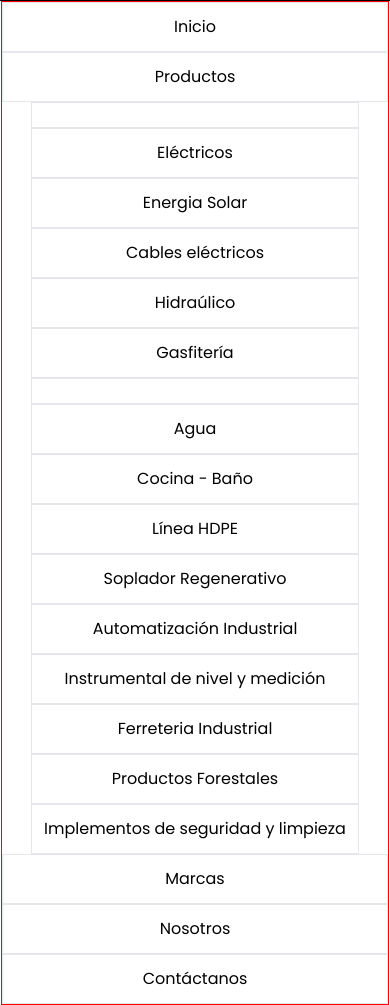
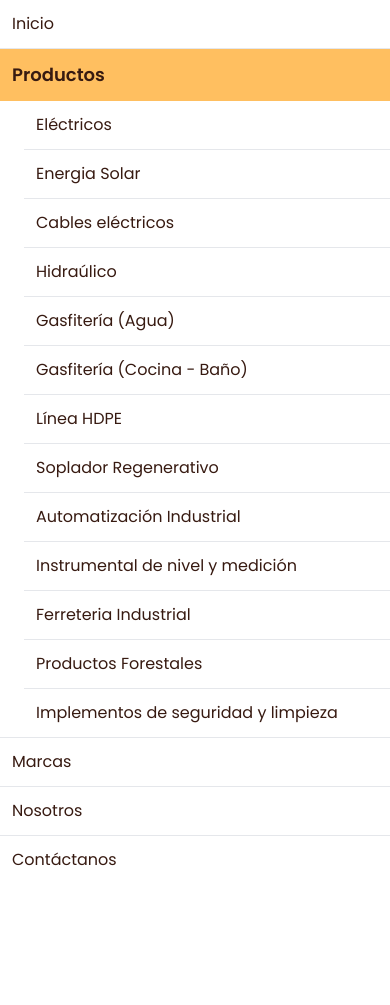
Before and after one commit to CTZDev/FEVID-S.A.C., an Astro site: page / in a window 390 px wide. Shown: the part 88-1093 px from the top of the page. After the commit the page ends 972 px from the top, so only its background shows below. Built offline with nearby package versions, Linux system fonts and the light colour scheme; Astro itself is replaced by a stand-in of ours.

Commit message:
Header and menu in mobile Done!

```diff
--- a/src/components/Header.astro
+++ b/src/components/Header.astro
@@ -1,16 +1,42 @@
 ---
-// interface Props {
-//   title: string;
-// }
+const links: Array<string> = [
+  "Inicio",
+  "Productos",
+  "Marcas",
+  "Nosotros",
+  "Contáctanos",
+];
 
-// const { title } = Astro.props;
+interface Product {
+  name: string;
+  children?: Product[];
+}
+
+const products: Product[] = [
+  { name: "Eléctricos" },
+  { name: "Energia Solar" },
+  { name: "Cables eléctricos" },
+  { name: "Hidraúlico" },
+  { name: "Gasfitería (Agua)" },
+  { name: "Gasfitería (Cocina - Baño)" },
+  { name: "Línea HDPE" },
+  { name: "Soplador Regenerativo" },
+  { name: "Automatización Industrial" },
+  { name: "Instrumental de nivel y medición" },
+  { name: "Ferreteria Industrial" },
+  { name: "Productos Forestales" },
+  { name: "Implementos de seguridad y limpieza" },
+];
+
+const CLASSLINK_DEFAULT =
+  "block p-3 cursor-pointer transition-all text-clr-dark hover:font-bold hover:scale-110 hover:bg-clr-shadow";
 ---
 
-<header class="header p-4 min-h-16 md:px-8 border border-black">
+<header class="header border-b p-4 min-h-16 md:px-8 flex justify-around">
   <nav class="navbar flex justify-between items-center gap-4">
     <a href="/" class="brand">
       <img
-        src="logo.png"
+        src="/logo.png"
         alt="Logo de FAVID S.A.C."
         width="250"
         class="block"
@@ -21,70 +47,41 @@
       <span class="bar"></span>
     </div>
 
-    <ul class="menu flex justify-center items-center flex-col">
-      <a href="/" class="menu-link p-3 border block w-full text-center">
-        Inicio
+    <ul class="menu flex justify-center items-center flex-col overflow-hidden">
+      {
+        links.map(link => (
+          <li class="menu-list border-b w-full">
+            {link !== "Productos" ? (
+              <a href="/" class={CLASSLINK_DEFAULT}>
+                {link}
               </a>
-      <a href="/" class="menu-link p-3 border block w-full text-center">
-        Productos
+            ) : (
+              <span
+                class={`${CLASSLINK_DEFAULT} bg-clr-shadow text-lg font-bold`}>
+                {link}
+              </span>
+            )}
+
+            {
+              /* This code is apply of products */
+              link === "Productos" && (
                 <ul class="submenu">
-          <a href="/" class="menu-link p-3 border block w-full text-center">
-            Eléctricos
+                  {products.map(product => (
+                    <li class="submenu-list border-b w-full ml-6">
+                      <a href="/" class={CLASSLINK_DEFAULT}>
+                        {product.name}
                       </a>
-          <a href="/" class="menu-link p-3 border block w-full text-center">
-            Energia Solar
-          </a>
-          <a href="/" class="menu-link p-3 border block w-full text-center">
-            Cables eléctricos
-          </a>
-          <a href="/" class="menu-link p-3 border block w-full text-center">
-            Hidraúlico
-          </a>
-          <a href="/" class="menu-link p-3 border block w-full text-center">
-            Gasfitería
-            <ul class="submenu">
-              <a href="/" class="menu-link p-3 border block w-full text-center">
-                Agua
-              </a>
-              <a href="/" class="menu-link p-3 border block w-full text-center">
-                Cocina - Baño
-              </a>
+                    </li>
+                  ))}
                 </ul>
-          </a>
-          <a href="/" class="menu-link p-3 border block w-full text-center">
-            Línea HDPE
-          </a>
-          <a href="/" class="menu-link p-3 border block w-full text-center">
-            Soplador Regenerativo
-          </a>
-          <a href="/" class="menu-link p-3 border block w-full text-center">
-            Automatización Industrial
-          </a>
-          <a href="/" class="menu-link p-3 border block w-full text-center">
-            Instrumental de nivel y medición
-          </a>
-          <a href="/" class="menu-link p-3 border block w-full text-center">
-            Ferreteria Industrial
-          </a>
-          <a href="/" class="menu-link p-3 border block w-full text-center">
-            Productos Forestales
-          </a>
-          <a href="/" class="menu-link p-3 border block w-full text-center">
-            Implementos de seguridad y limpieza
-          </a>
-        </ul>
-      </a>
-      <a href="/" class="menu-link p-3 border block w-full text-center">
-        Marcas
-      </a>
-      <a href="/" class="menu-link p-3 border block w-full text-center">
-        Nosotros
-      </a>
-      <a href="/" class="menu-link p-3 border block w-full text-center">
-        Contáctanos
-      </a>
+              )
+            }
+          </li>
+        ))
+      }
     </ul>
   </nav>
+</header>
 
 <style lang="scss">
   .header {
@@ -97,11 +94,20 @@
     }
 
     .menu {
-        border: 1px solid red;
       position: absolute;
       top: calc(4rem + 24px);
       left: 0;
       right: 0;
+
+      & li:last-child {
+        border-bottom: 0;
+      }
+    }
+
+    .submenu {
+      & li:last-child {
+        border-bottom: 0;
+      }
     }
   }
 
@@ -149,4 +155,3 @@
     }
   }
 </style>
-</header>
--- a/src/layouts/Layout.astro
+++ b/src/layouts/Layout.astro
@@ -18,7 +18,7 @@ const { title } = Astro.props;
     <meta charset="UTF-8" />
     <meta name="description" content="Astro description" />
     <meta name="viewport" content="width=device-width" />
-    <link rel="icon" type="image/svg+xml" href="/favicon.svg" />
+    <link rel="icon" type="image/svg+xml" href="/icon.png" />
     <meta name="generator" content={Astro.generator} />
     <title>{title}</title>
     <ViewTransitions />
@@ -37,6 +37,7 @@ const { title } = Astro.props;
       }
       html {
         font-family: "Poppins", sans-serif;
+        min-height: 100vh;
       }
     </style>
   </body>
--- a/src/pages/index.astro
+++ b/src/pages/index.astro
@@ -3,6 +3,6 @@ import Layout from "../layouts/Layout.astro";
 import Header from "../components/Header.astro";
 ---
 
-<Layout title="FAVID S.A.C.">
+<Layout title="FEVID S.A.C.">
   <Header />
 </Layout>
--- a/tailwind.config.mjs
+++ b/tailwind.config.mjs
@@ -11,8 +11,8 @@ export default {
         "clr-dark-primary": "#a56429",
         "clr-black": "#000",
         "clr-white": "#fff",
+        "clr-shadow": "#ffbf60",
       },
     },
   },
-  plugins: [],
 };
```
Also changed, not shown: public/icon.png (added). Lines whose indentation alone changed are shown as unchanged.
